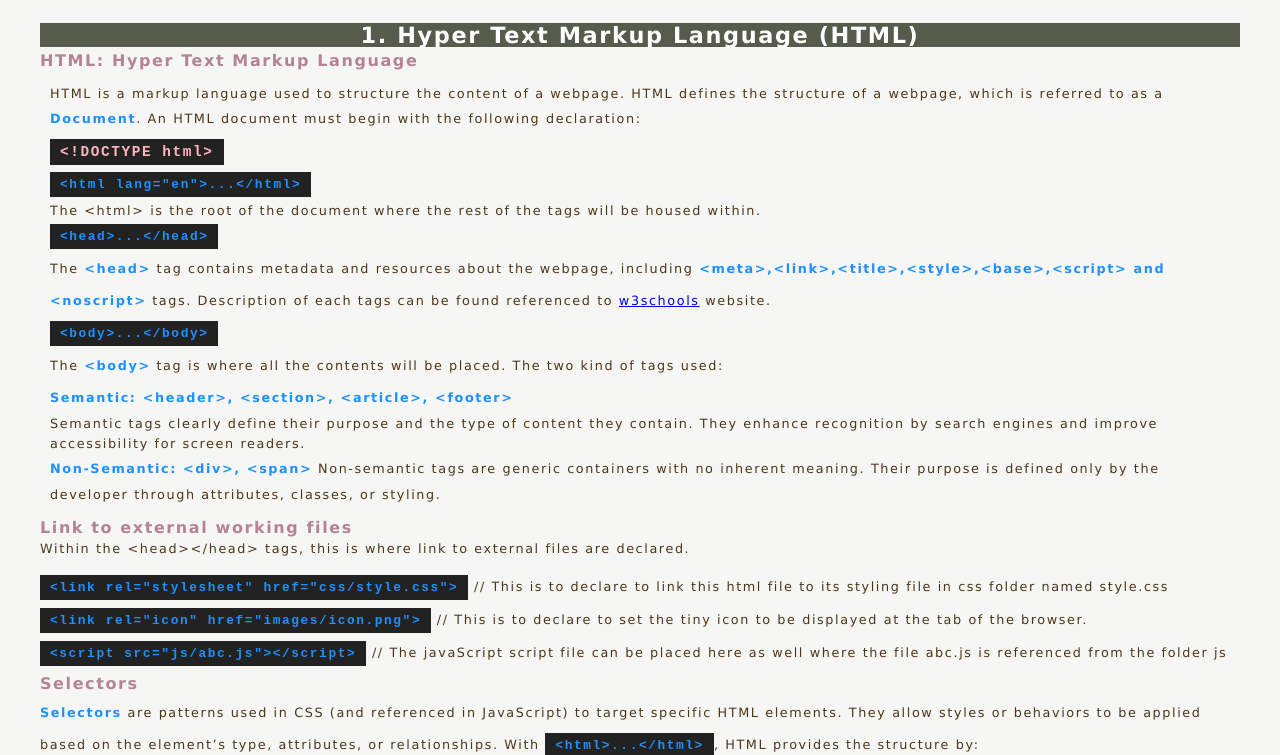
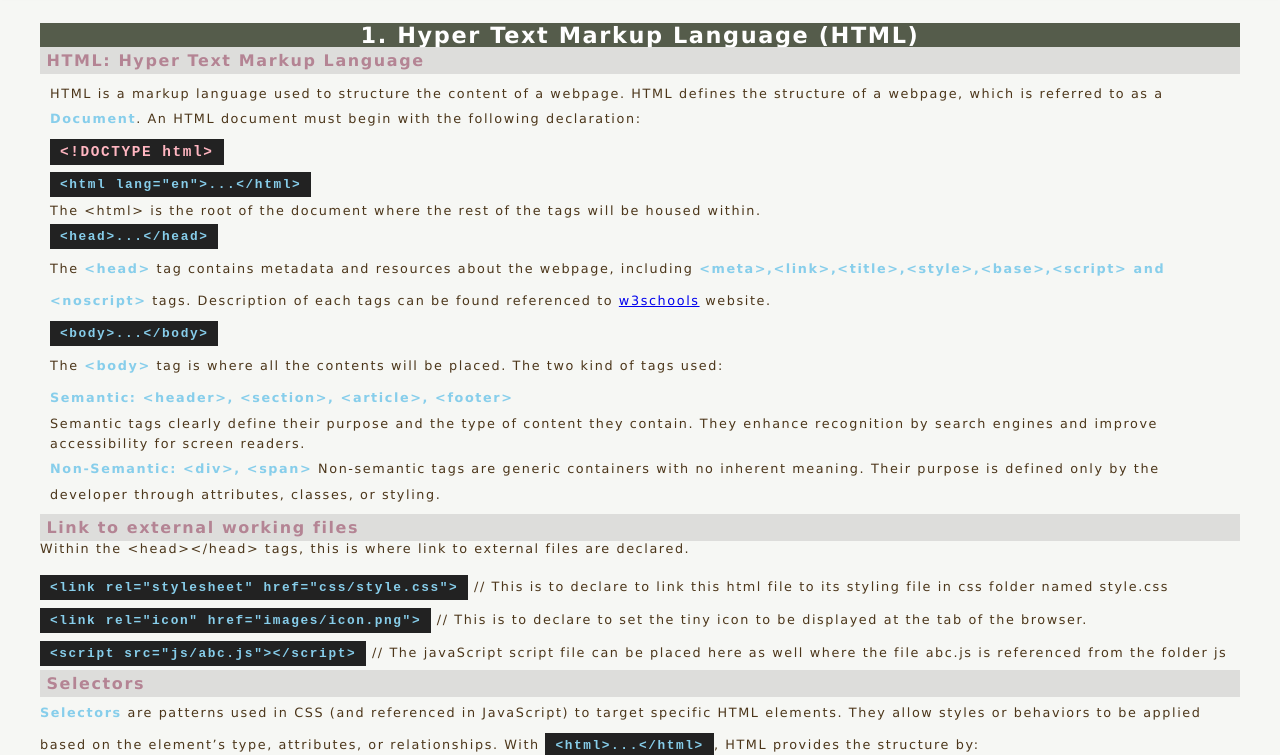
Before and after one commit to mitchelllkb/PFAssignment, a website: page Ashtmlcss.html in a window 1280 px wide. Shown: the part 45-800 px from the top of the page. Drawn offline with Linux system fonts and the light colour scheme.

Commit message:
minor changes

```diff
--- a/Ashtmlcss.html
+++ b/Ashtmlcss.html
@@ -49,9 +49,7 @@
 // The element with id="navbtn1" can be styled using `#navbtn1 { ... }`. IDs must be unique within the page.</p>
     </section>
     <section class="pages" id="container2">
-        <div id="lbldescribe2">
-        CSS - Cascading Style Sheets
-        </div>
+        <h3 id="subheading2">2. Cascading Style Sheets (CSS)</h3>
     </section>
 
 </body>
--- a/css/Ashtmlcss.css
+++ b/css/Ashtmlcss.css
@@ -108,9 +108,10 @@ html,body
     width: 100%;
     font-size: 1rem;
     font-weight: 600;
+    background-color: rgba(0,0,0,0.1);
     color: rgb(180,132,148);
     margin: 0px 0px;
-    padding: 0.5vh 0px;
+    padding: 0.5vh 0.5vw;
 }
 
 #htmlpara
@@ -122,7 +123,7 @@ html,body
 
 span
 {
-    color: dodgerblue;
+    color: skyblue;
     font-weight: bold;
     line-height: 2rem;
 }
```
